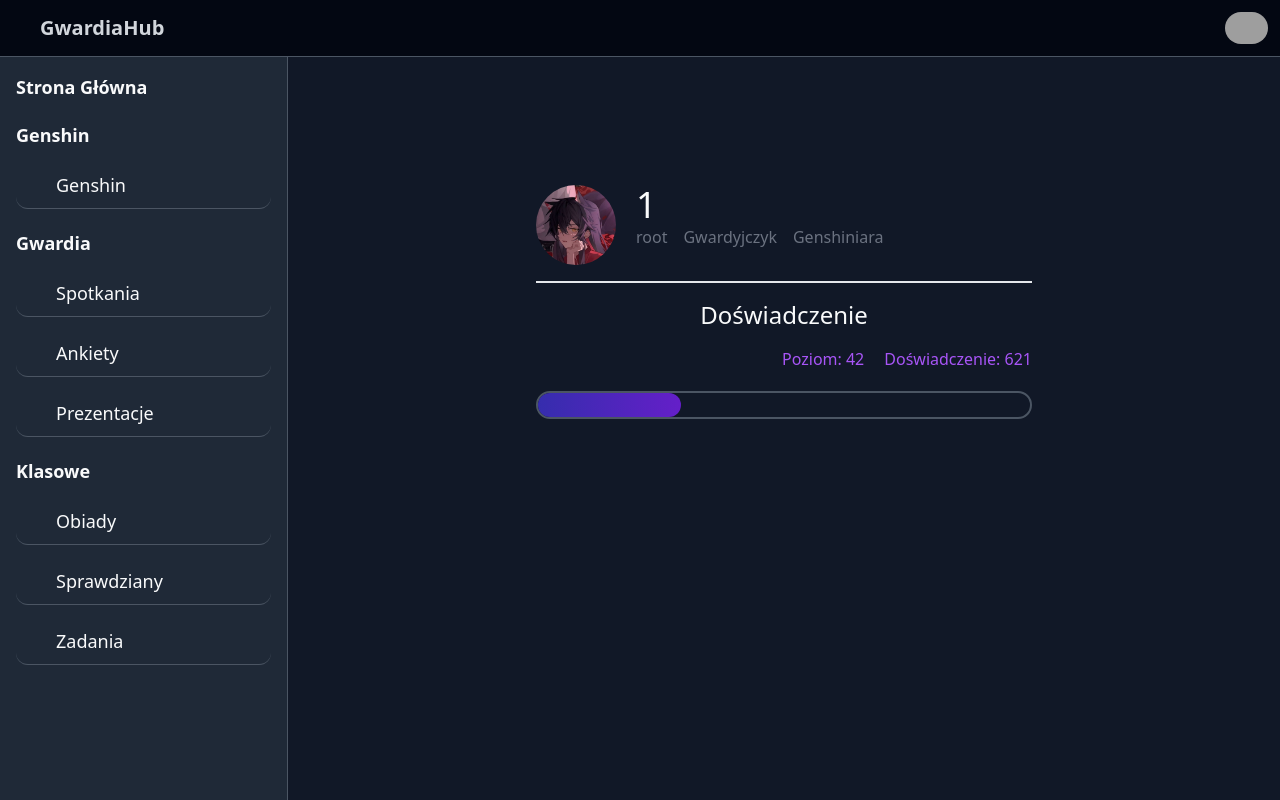
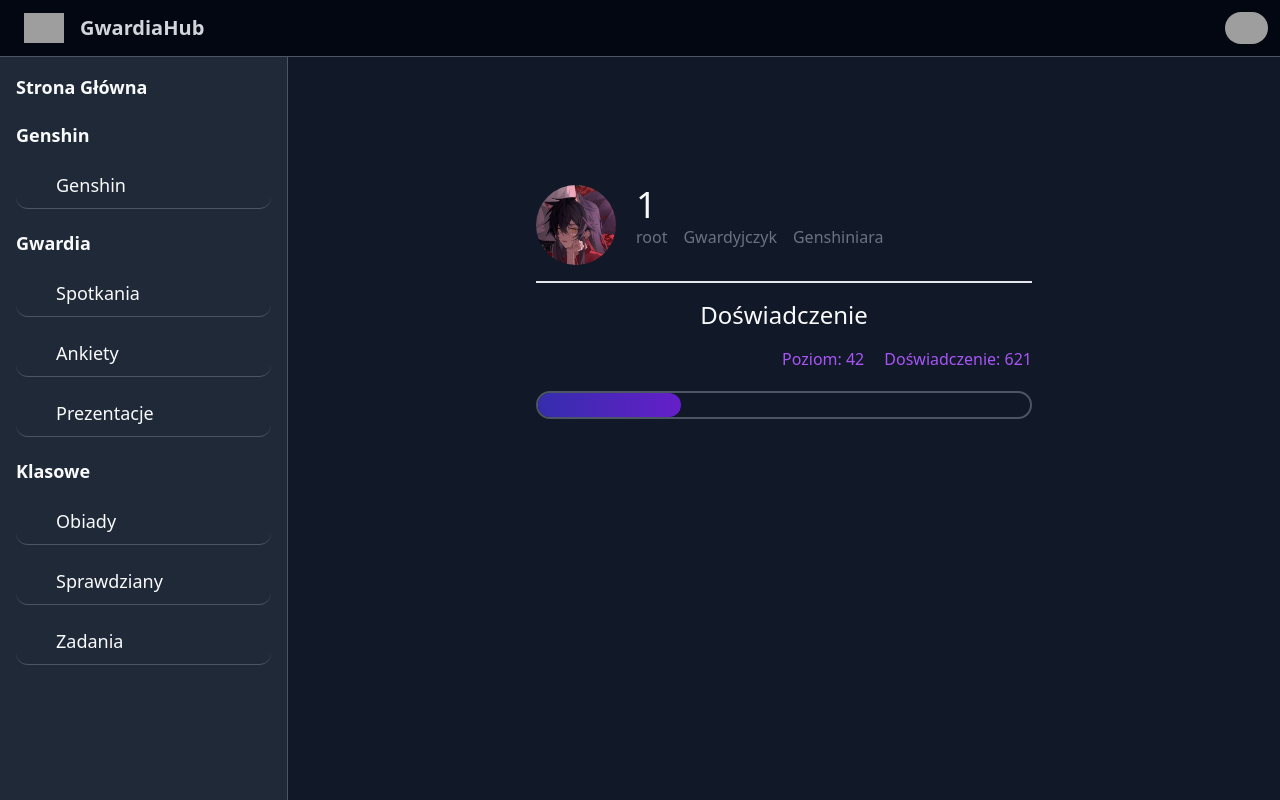
Before and after one commit to Gwardia-Czapli/GwardiaHub, a Django app: page /panel/profile/1 in a window 1280 px wide. Run offline with Django 5.2, Linux system fonts and the light colour scheme; some libraries are stand-ins or nearby versions; grey boxes are pictures that could not be loaded.

Commit message:
feat: added favicon, long logo and normal logo (#81)

```diff
--- a/core/templates/core/base.html
+++ b/core/templates/core/base.html
@@ -18,6 +18,8 @@
         <link href="{% static 'fontawesomefree/css/brands.css' %}" rel="stylesheet" type="text/css">
         <link href="{% static 'fontawesomefree/css/solid.css' %}" rel="stylesheet" type="text/css">
 
+        <link rel="icon" type="image/x-icon" href="{% static 'images/favicon.png' %}">
+
         {% block head %}
         {% endblock %}
     </head>
--- a/core/templates/core/index.html
+++ b/core/templates/core/index.html
@@ -27,6 +27,8 @@
     <canvas id="starback-bg" class="fixed -z-10 bg-gray-950"></canvas>
 
     <div class="relative flex flex-col items-center justify-center h-full text-center">
+        {% load static %}
+        <img src="{% static 'images/long_logo.svg' %}" class="h-64">
         <span>Strona internetowa, która ma służyć pomocą szkolną oraz efektywnym zarządzaniem aktywnościami Gwardii.</span>
         <span class="font-bold">W trakcie programowania!</span>
 
--- a/core/templates/core/panel.html
+++ b/core/templates/core/panel.html
@@ -8,7 +8,8 @@
     <nav class="flex flex-nowrap justify-between w-full p-1 bg-gray-950 border-b border-gray-600 text-gray-300">
         <div class="flex flex-nowrap items-center gap-4">
             <a href="https://github.com/Gwardia-Czapli/GwardiaHub" class="flex items-center transition-colors duration-300 ml-2 md:ml-5 hover:text-blue-100" target="_blank">
-                <span class="fa-brands fa-github fa-2x"></span>
+                {% load static %}
+                <img src="{% static 'images/logo.svg' %}" class="w-10">
             </a>
             <a href="https://github.com/Gwardia-Czapli/GwardiaHub" class="text-md md:text-xl font-bold">GwardiaHub</a>
         </div>
```
Also changed, not shown: static/images/favicon.png (added), static/images/logo.svg (added), static/images/long_logo.svg (added).
